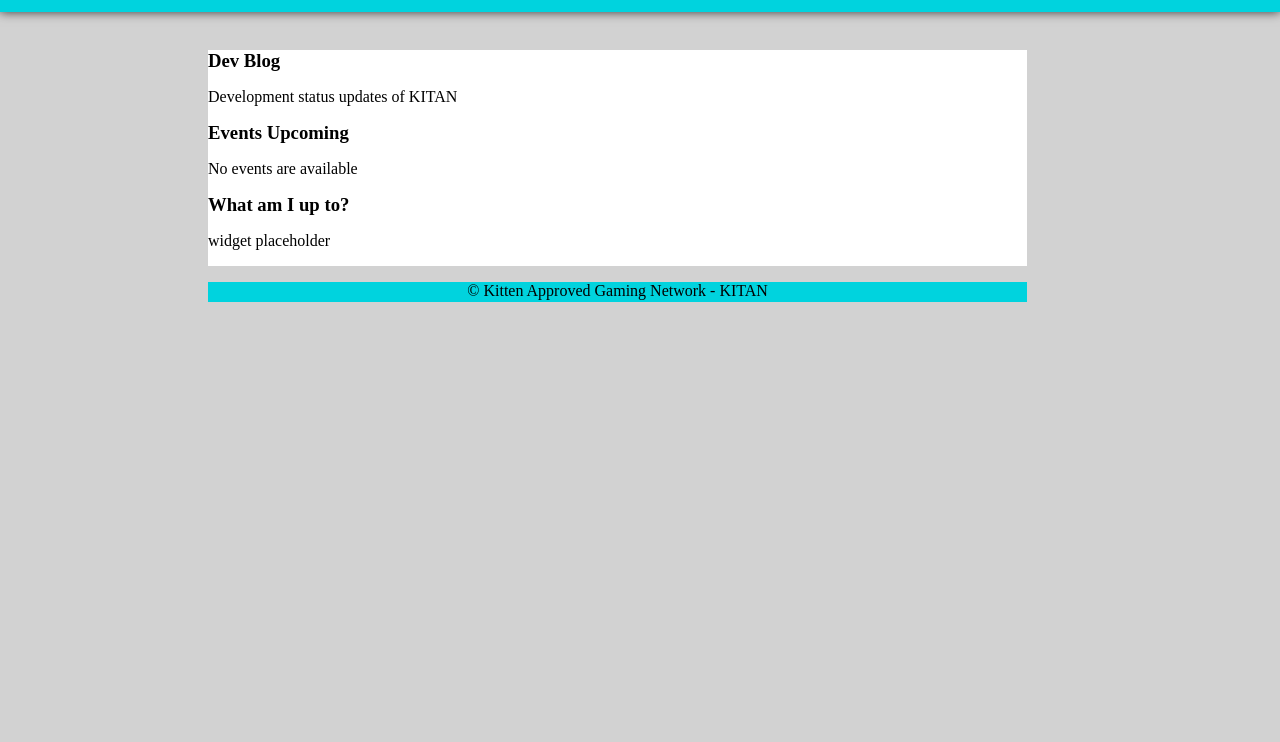
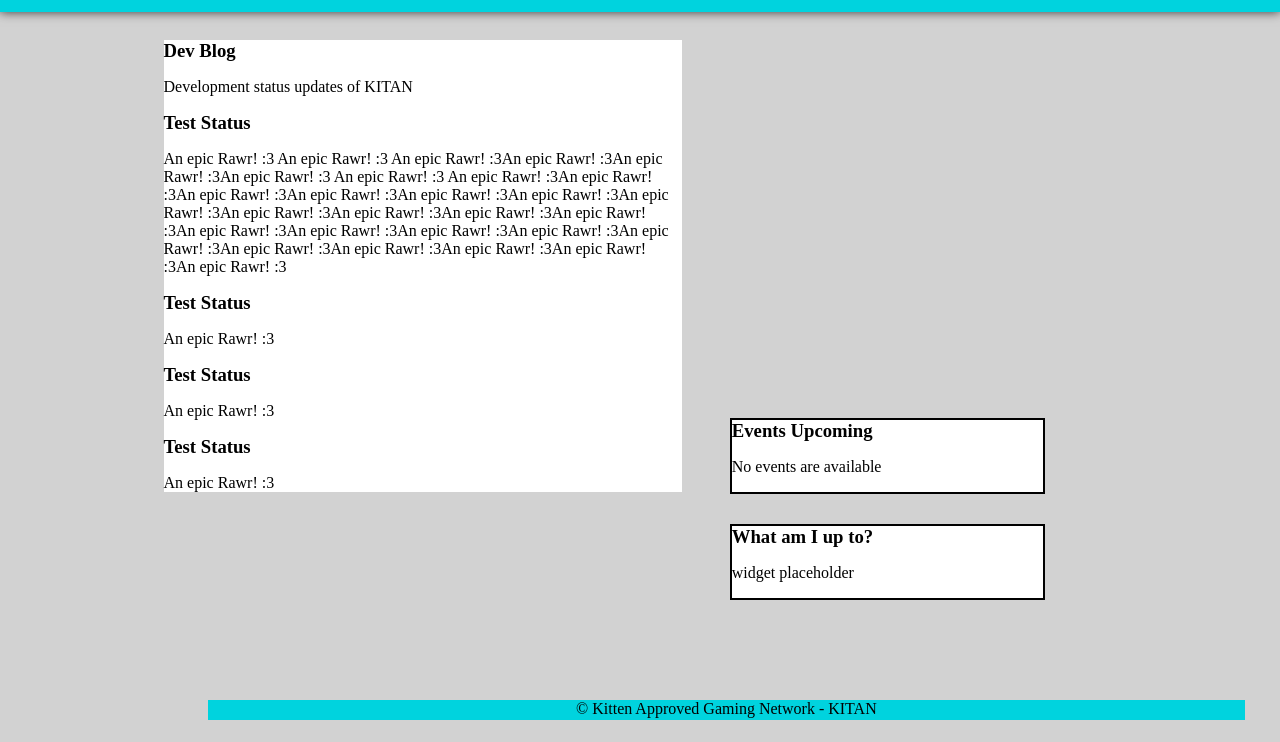
Before and after one commit to KittenApprovedGaming/KittenApprovedGamingNetwork, a plain HTML site: page homepage/index.html in a window 1280 px wide. Shown: the part 58-800 px from the top of the page. Drawn offline with Linux system fonts and the light colour scheme.

Commit message:
Positioned a little more of the events and twitter feed. Need to work on styling and right side of mainContent

```diff
--- a/homepage/index.html
+++ b/homepage/index.html
@@ -24,7 +24,20 @@
             <h3>Dev Blog</h3>
             <p>Development status updates of KITAN</p>
 
+            <h3>Test Status</h3>
+            <p>An epic Rawr! :3 An epic Rawr! :3 An epic Rawr! :3An epic Rawr! :3An epic Rawr! :3An epic Rawr! :3 An epic Rawr! :3 An epic Rawr! :3An epic Rawr! :3An epic Rawr! :3An epic Rawr! :3An epic Rawr! :3An epic Rawr! :3An epic Rawr! :3An epic Rawr! :3An epic Rawr! :3An epic Rawr! :3An epic Rawr! :3An epic Rawr! :3An epic Rawr! :3An epic Rawr! :3An epic Rawr! :3An epic Rawr! :3An epic Rawr! :3An epic Rawr! :3An epic Rawr! :3An epic Rawr! :3An epic Rawr! :3</p>
+
+            <h3>Test Status</h3>
+            <p>An epic Rawr! :3</p>
+
+            <h3>Test Status</h3>
+            <p>An epic Rawr! :3</p>
+
+            <h3>Test Status</h3>
+            <p>An epic Rawr! :3</p>
+
         </div> <!-- End of Articles -->
+    </div><!-- End mainContent -->
 
         <div id="eventsUpcoming"> <!-- right side of articles scroll with content in container -->
             <h3>Events Upcoming</h3>
@@ -37,7 +50,6 @@
 
             <p>widget placeholder</p>
         </div> <!-- End twitter widget -->
-    </div>
 
     <div class="footer"> <!-- your typical footer -->
         <p>&copy; Kitten Approved Gaming Network - KITAN</p>
--- a/homepage/indexStyle.css
+++ b/homepage/indexStyle.css
@@ -3,7 +3,7 @@
 
 html, body {
     padding: 0;
-    width: 80%;
+    width: 90%;
     position: absolute;
 
 }
@@ -48,23 +48,35 @@ body {
 
 .mainContent {
     position: relative;
-    top: 100px;
-    left: 200px;
-    background-color: white;
-    margin: auto;
-    overflow: scroll;
+    top: 90px;
+	left: 15%;
+	width: 50%;
 }
 
 .mainContent #articles {
-
+    background-color: white;
+    margin: auto;
+    overflow: visable;
 }
 
-.mainContent #eventsUpcoming {
-
+#eventsUpcoming {
+	float: right;
+	position: relative;
+    background-color: white;
+	border: black 2px solid;
+	width: 30%;
+	height: 5%;
+	margin: 0 0 30px 20px;
 }
 
-.mainContent #twitterFeed {
-
+#twitterFeed {
+    float: right;
+	position: relative;
+	background-color: white;
+	border: black 2px solid;
+	width: 30%;
+	height: 10%;
+	clear: both;
 }
 
 /* FOOTER */
@@ -77,6 +89,7 @@ body {
     width: 100%;
     background-color: #00D3DE;
     margin: auto;
+	clear: both;
 }
 
 .footer p {
```
